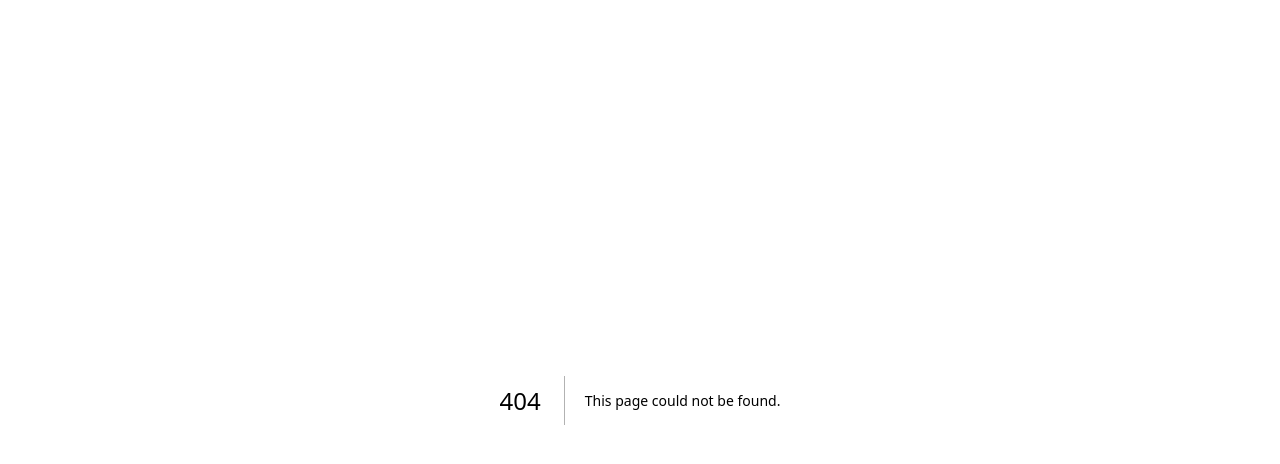
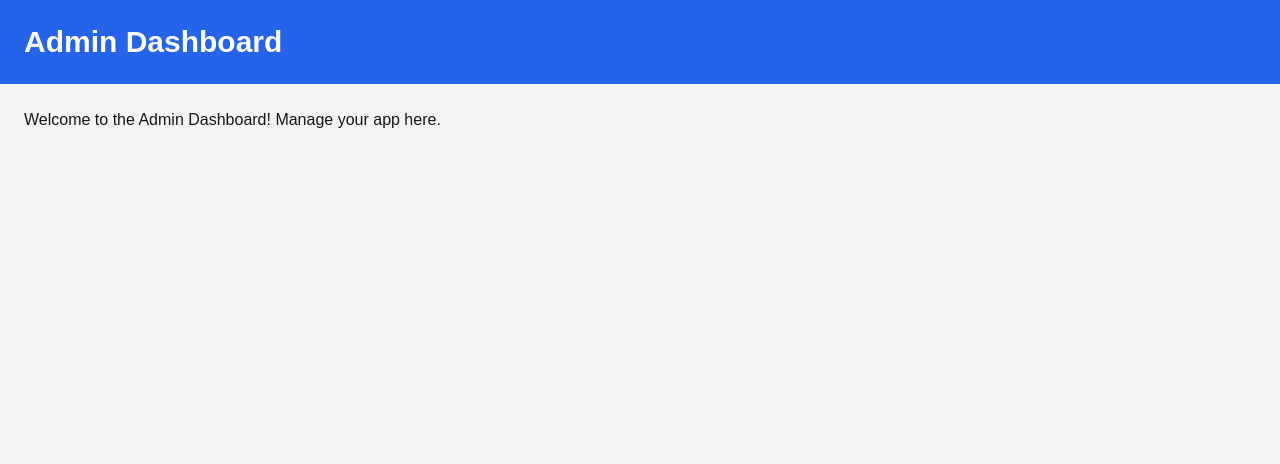
Before and after one commit to Naduladisanayaka494/my-next-app, a Next.js app: page /admin-dashboard in a window 1280 px wide. Before the commit this address had no page. Shown: the top 464 px of the page. Built offline with nearby package versions, Linux system fonts and the light colour scheme.

Commit message:
cre:created Admin route

```diff
--- /dev/null
+++ b/app/admin-dashboard/page.tsx
@@ -0,0 +1,19 @@
+"use client";
+
+import React from "react";
+
+const AdminDashboard: React.FC = () => {
+  return (
+    <div className="min-h-screen bg-gray-100">
+      <div className="p-6 bg-blue-600 text-white">
+        <h1 className="text-3xl font-bold">Admin Dashboard</h1>
+      </div>
+      <div className="p-6">
+        <p>Welcome to the Admin Dashboard! Manage your app here.</p>
+        {/* Add dashboard features like user management, reports, etc. */}
+      </div>
+    </div>
+  );
+};
+
+export default AdminDashboard;
```
